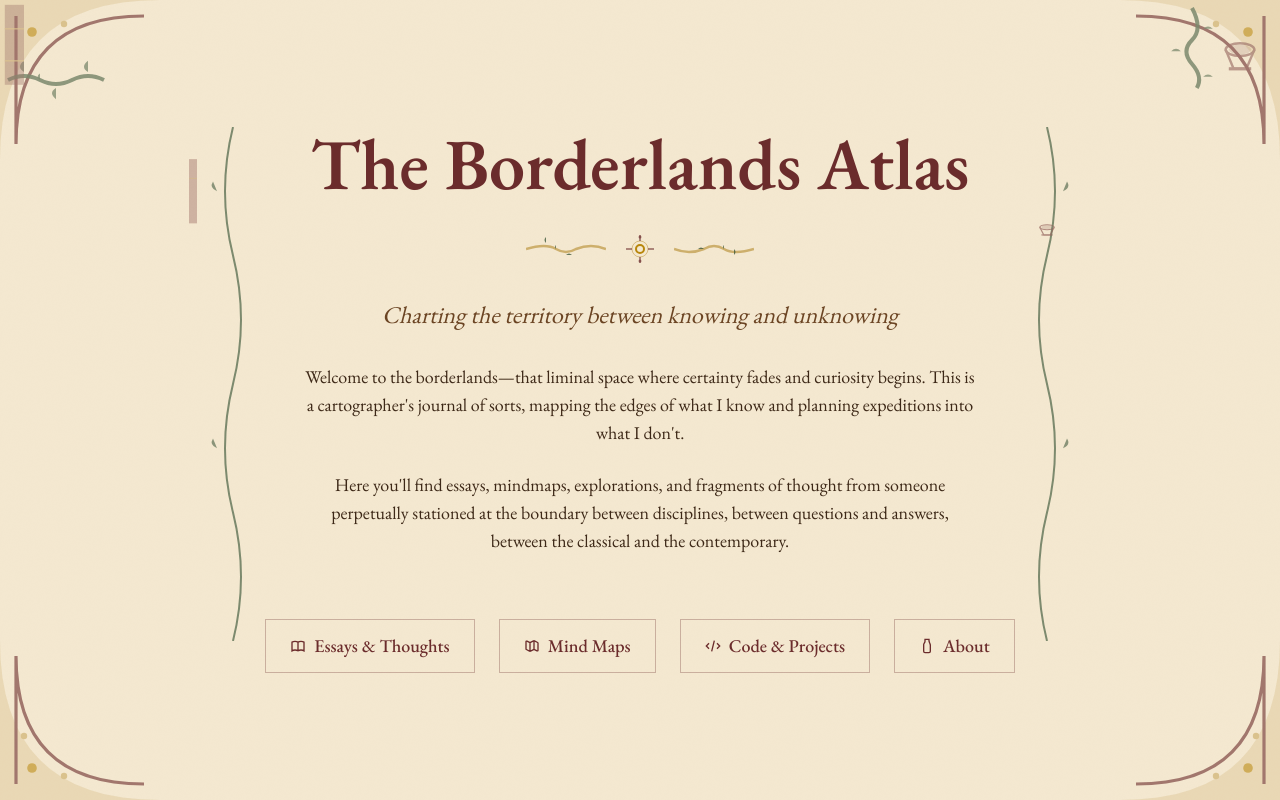
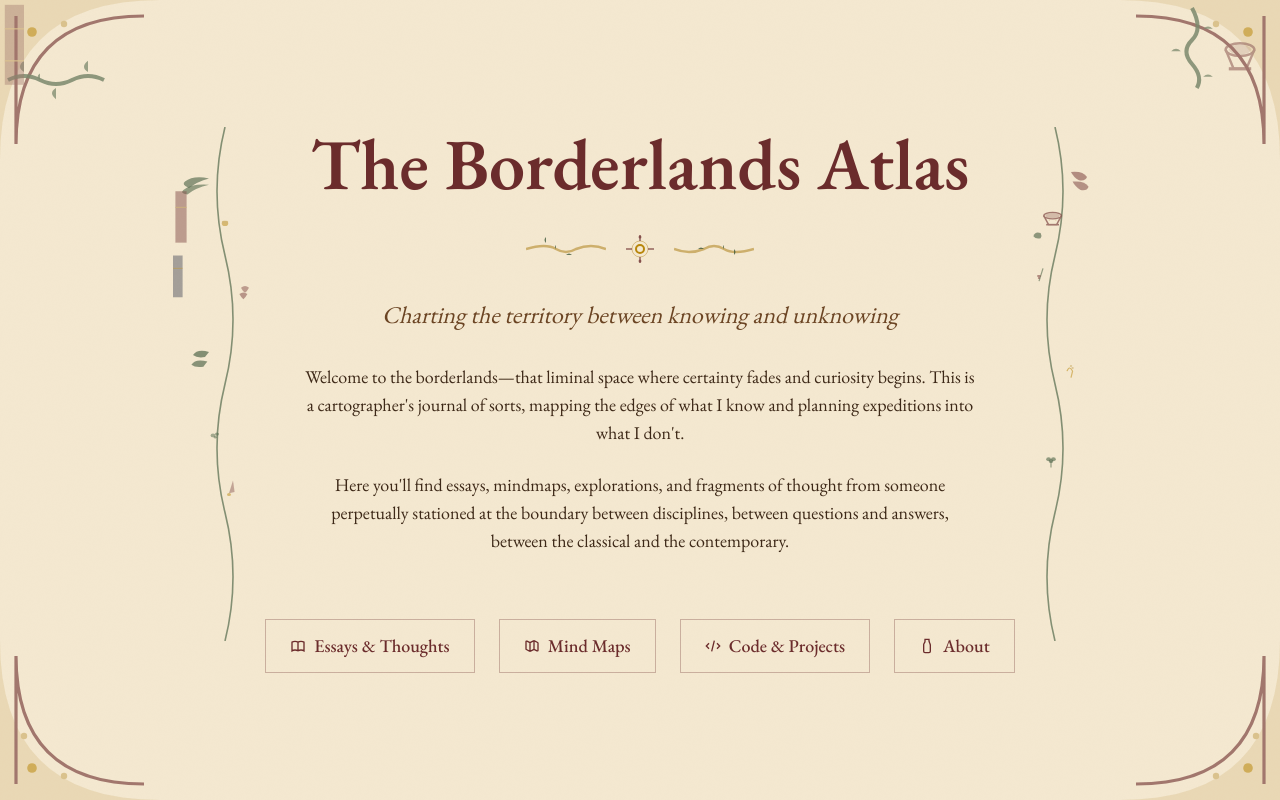
Before and after one commit to jacobdaviescam/The-Borderlands-Atlas, a Next.js app: page / in a window 1280 px wide. Built offline with nearby package versions, Linux system fonts and the light colour scheme.

Commit message:
Amp up ornamentation with botanical garden and ornate manuscript borders

```diff
--- a/app/page.tsx
+++ b/app/page.tsx
@@ -17,60 +17,111 @@ export default function Home() {
           transition={{ duration: 0.8 }}
           className="max-w-4xl text-center space-y-8 relative"
         >
-          {/* Left edge vine decoration */}
+          {/* Left edge botanical garden */}
           <motion.div
             initial={{ opacity: 0, x: -20 }}
-            animate={{ opacity: 0.7, x: 0 }}
+            animate={{ opacity: 0.8, x: 0 }}
             transition={{ delay: 0.6, duration: 1 }}
-            className="hidden md:block absolute -left-20 top-0 bottom-0 w-16"
+            className="hidden md:block absolute -left-24 top-0 bottom-0 w-20"
           >
-            <svg viewBox="0 0 80 800" fill="none" className="w-full h-full" preserveAspectRatio="none">
+            <svg viewBox="0 0 100 800" fill="none" className="w-full h-full" preserveAspectRatio="none">
+              {/* Main stem/vine */}
               <path
-                d="M 60 0 Q 40 100 60 200 Q 80 300 60 400 Q 40 500 60 600 Q 80 700 60 800"
+                d="M 70 0 Q 50 100 70 200 Q 90 300 70 400 Q 50 500 70 600 Q 90 700 70 800"
                 stroke="currentColor"
-                strokeWidth="2.5"
+                strokeWidth="2"
                 className="text-forest"
-                opacity="0.85"
+                opacity="0.7"
                 fill="none"
               />
-              {/* Leaves along the vine */}
-              <path d="M 40 100 Q 30 95 35 85" fill="currentColor" className="text-forest" opacity="0.75" />
-              <path d="M 80 300 Q 90 295 85 285" fill="currentColor" className="text-forest" opacity="0.75" />
-              <path d="M 40 500 Q 30 495 35 485" fill="currentColor" className="text-forest" opacity="0.75" />
-              <path d="M 80 700 Q 90 695 85 685" fill="currentColor" className="text-forest" opacity="0.75" />
-              {/* Book spine */}
-              <rect x="5" y="50" width="10" height="100" fill="currentColor" className="text-burgundy" opacity="0.4" />
-              <line x1="5" y1="80" x2="15" y2="80" stroke="currentColor" className="text-gold" strokeWidth="1" opacity="0.7" />
+
+              {/* Fern fronds */}
+              <path d="M 50 80 Q 30 75 20 85 Q 15 90 25 95 Q 35 85 50 80" fill="currentColor" className="text-forest" opacity="0.65" />
+              <path d="M 50 90 Q 28 88 18 98 Q 13 103 23 105 Q 33 95 50 90" fill="currentColor" className="text-forest" opacity="0.6" />
+
+              {/* Oak leaves */}
+              <path d="M 90 250 Q 95 245 100 250 Q 98 255 95 258 Q 92 255 90 250" fill="currentColor" className="text-burgundy" opacity="0.5" />
+              <path d="M 88 260 Q 93 255 98 260 Q 96 265 93 268 Q 90 265 88 260" fill="currentColor" className="text-burgundy" opacity="0.55" />
+
+              {/* Ivy leaves */}
+              <path d="M 50 350 Q 35 345 30 355 Q 35 360 45 358 Q 48 353 50 350" fill="currentColor" className="text-forest" opacity="0.7" />
+              <path d="M 48 365 Q 33 360 28 370 Q 33 375 43 373 Q 46 368 48 365" fill="currentColor" className="text-forest" opacity="0.68" />
+
+              {/* Small flowers */}
+              <circle cx="70" cy="150" r="4" fill="currentColor" className="text-brass" opacity="0.6" />
+              <circle cx="68" cy="148" r="2" fill="currentColor" className="text-gold" opacity="0.7" />
+              <circle cx="72" cy="148" r="2" fill="currentColor" className="text-gold" opacity="0.7" />
+
+              {/* Moss/clover patches */}
+              <circle cx="55" cy="480" r="3" fill="currentColor" className="text-forest" opacity="0.5" />
+              <circle cx="60" cy="478" r="2.5" fill="currentColor" className="text-forest" opacity="0.55" />
+              <circle cx="58" cy="483" r="2" fill="currentColor" className="text-forest" opacity="0.52" />
+
+              {/* Botanical stems */}
+              <path d="M 80 550 L 75 570 L 82 568 L 80 550" fill="currentColor" className="text-burgundy" opacity="0.45" />
+              <circle cx="75" cy="572" r="2.5" fill="currentColor" className="text-brass" opacity="0.6" />
+
+              {/* Book spines */}
+              <rect x="8" y="100" width="14" height="80" fill="currentColor" className="text-burgundy" opacity="0.5" />
+              <line x1="8" y1="125" x2="22" y2="125" stroke="currentColor" className="text-gold" strokeWidth="1.5" opacity="0.8" />
+              <rect x="5" y="200" width="12" height="65" fill="currentColor" className="text-navy" opacity="0.45" />
+              <line x1="5" y1="220" x2="17" y2="220" stroke="currentColor" className="text-brass" strokeWidth="1" opacity="0.7" />
             </svg>
           </motion.div>
 
-          {/* Right edge vine decoration with wine glass */}
+          {/* Right edge botanical garden with wine */}
           <motion.div
             initial={{ opacity: 0, x: 20 }}
-            animate={{ opacity: 0.7, x: 0 }}
+            animate={{ opacity: 0.8, x: 0 }}
             transition={{ delay: 0.6, duration: 1 }}
-            className="hidden md:block absolute -right-20 top-0 bottom-0 w-16"
+            className="hidden md:block absolute -right-24 top-0 bottom-0 w-20"
           >
-            <svg viewBox="0 0 80 800" fill="none" className="w-full h-full" preserveAspectRatio="none">
+            <svg viewBox="0 0 100 800" fill="none" className="w-full h-full" preserveAspectRatio="none">
+              {/* Main stem */}
               <path
-                d="M 20 0 Q 40 100 20 200 Q 0 300 20 400 Q 40 500 20 600 Q 0 700 20 800"
+                d="M 30 0 Q 50 100 30 200 Q 10 300 30 400 Q 50 500 30 600 Q 10 700 30 800"
                 stroke="currentColor"
-                strokeWidth="2.5"
+                strokeWidth="2"
                 className="text-forest"
-                opacity="0.85"
+                opacity="0.7"
                 fill="none"
               />
-              {/* Leaves */}
-              <path d="M 40 100 Q 50 95 45 85" fill="currentColor" className="text-forest" opacity="0.75" />
-              <path d="M 0 300 Q -10 295 -5 285" fill="currentColor" className="text-forest" opacity="0.75" />
-              <path d="M 40 500 Q 50 495 45 485" fill="currentColor" className="text-forest" opacity="0.75" />
-              {/* Wine glass */}
-              <g transform="translate(10, 150)" opacity="0.7">
-                <ellipse cx="10" cy="6" rx="9" ry="4" stroke="currentColor" className="text-burgundy" strokeWidth="1.5" fill="none" />
-                <path d="M 1 6 L 6 18 L 14 18 L 19 6" stroke="currentColor" className="text-burgundy" strokeWidth="1.5" fill="none" />
-                <line x1="3" y1="18" x2="17" y2="18" stroke="currentColor" className="text-burgundy" strokeWidth="2" />
-                <ellipse cx="10" cy="6" rx="7" ry="3" fill="currentColor" className="text-burgundy" opacity="0.3" />
+
+              {/* Rose leaves */}
+              <path d="M 50 70 Q 65 68 70 78 Q 68 85 60 83 Q 53 78 50 70" fill="currentColor" className="text-burgundy" opacity="0.6" />
+              <path d="M 52 85 Q 67 83 72 93 Q 70 100 62 98 Q 55 93 52 85" fill="currentColor" className="text-burgundy" opacity="0.58" />
+
+              {/* Lavender sprigs */}
+              <line x1="15" y1="220" x2="10" y2="240" stroke="currentColor" className="text-forest" strokeWidth="1.5" opacity="0.6" />
+              <circle cx="10" cy="235" r="1.5" fill="currentColor" className="text-burgundy" opacity="0.65" />
+              <circle cx="11" cy="232" r="1.5" fill="currentColor" className="text-burgundy" opacity="0.6" />
+              <circle cx="9" cy="232" r="1.5" fill="currentColor" className="text-burgundy" opacity="0.6" />
+
+              {/* Wheat/grain stalks */}
+              <path d="M 45 380 Q 48 370 52 380 L 50 390" stroke="currentColor" className="text-brass" strokeWidth="1.5" opacity="0.65" />
+              <circle cx="50" cy="372" r="1.5" fill="currentColor" className="text-gold" opacity="0.7" />
+              <circle cx="52" cy="375" r="1.5" fill="currentColor" className="text-gold" opacity="0.68" />
+
+              {/* Clover/shamrock */}
+              <circle cx="25" cy="520" r="3" fill="currentColor" className="text-forest" opacity="0.65" />
+              <circle cx="22" cy="517" r="3" fill="currentColor" className="text-forest" opacity="0.62" />
+              <circle cx="28" cy="517" r="3" fill="currentColor" className="text-forest" opacity="0.62" />
+              <line x1="25" y1="520" x2="25" y2="530" stroke="currentColor" className="text-forest" strokeWidth="1.5" opacity="0.6" />
+
+              {/* Wine glass - more ornate */}
+              <g transform="translate(15, 130)" opacity="0.75">
+                <ellipse cx="12" cy="8" rx="11" ry="5" stroke="currentColor" className="text-burgundy" strokeWidth="2" fill="none" />
+                <path d="M 1 8 L 7 22 L 17 22 L 23 8" stroke="currentColor" className="text-burgundy" strokeWidth="2" fill="none" />
+                <line x1="4" y1="22" x2="20" y2="22" stroke="currentColor" className="text-burgundy" strokeWidth="2.5" />
+                {/* Wine */}
+                <ellipse cx="12" cy="8" rx="9" ry="4" fill="currentColor" className="text-burgundy" opacity="0.4" />
+                {/* Decorative dots on glass */}
+                <circle cx="8" cy="15" r="0.8" fill="currentColor" className="text-gold" opacity="0.6" />
+                <circle cx="16" cy="15" r="0.8" fill="currentColor" className="text-gold" opacity="0.6" />
               </g>
+
+              {/* Grape vine leaves */}
+              <path d="M 12 165 Q 5 162 3 170 Q 6 175 12 173 Q 14 169 12 165" fill="currentColor" className="text-forest" opacity="0.65" />
             </svg>
           </motion.div>
           {/* Title with decorative divider */}
```
Also changed, not shown: app/blog/[slug]/page.tsx (+67 -13 lines), app/components/PageLayout.tsx (+58 -22 lines).
